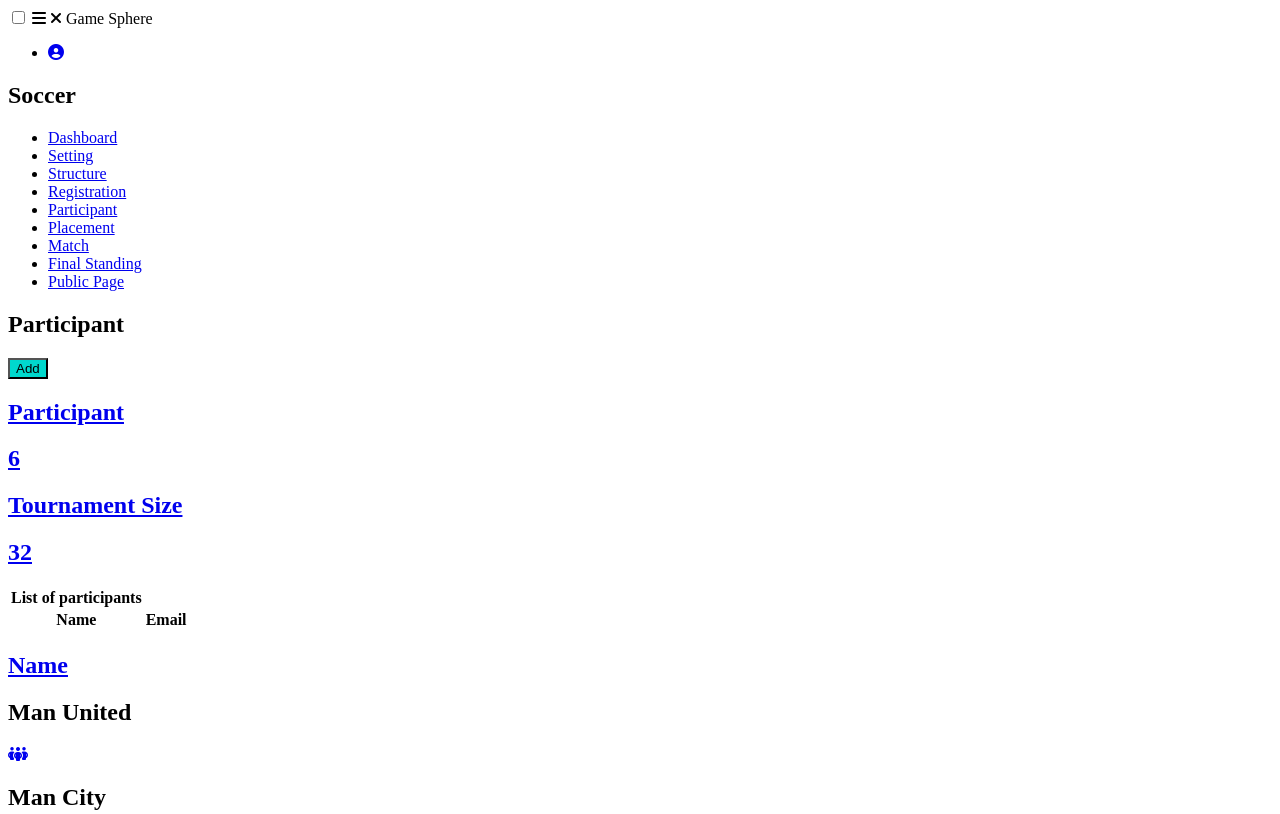
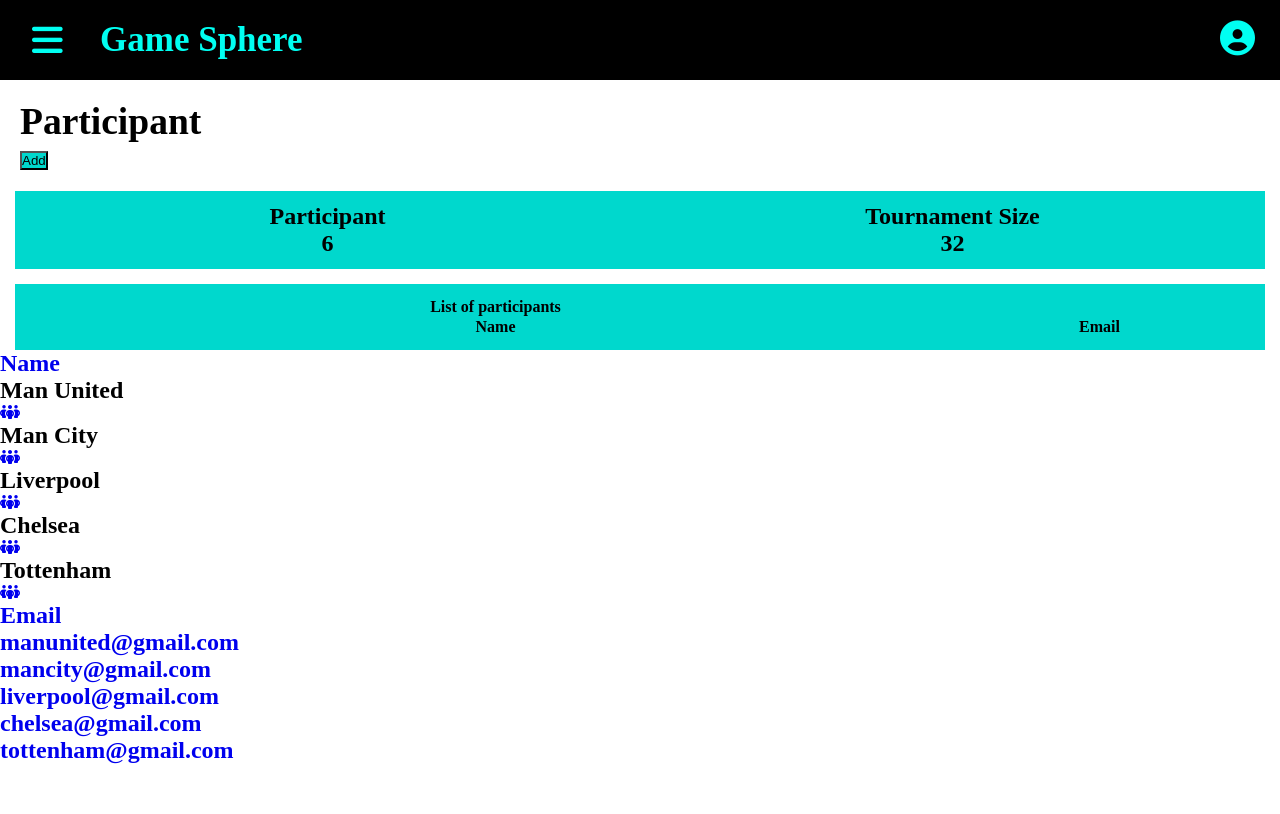
Before and after one commit to ErnestEuGitHub/CSIT321Project, a plain HTML site: page templates/tournamentParticipant.html in a window 1280 px wide. Shown: the top 814 px of the page. Drawn offline with Linux system fonts and the light colour scheme.

Commit message:
rename stylesheet

```diff
--- a/templates/tournamentParticipant.html
+++ b/templates/tournamentParticipant.html
@@ -4,7 +4,7 @@
    <meta charset="UTF-8">
    <title>Soccer Dashboard</title>
    <meta name="viewport" content="width=device-width, initial-scale=1.0">
-   <link rel="stylesheet" href="randomstyle.css">
+   <link rel="stylesheet" href="../static/css/tournamentParticipantStyle.css">
    <link rel="stylesheet" href="https://cdnjs.cloudflare.com/ajax/libs/font-awesome/6.4.2/css/all.min.css">
    <script src="https://kit.fontawesome.com/a076d05399.js"></script>
 </head>
```
